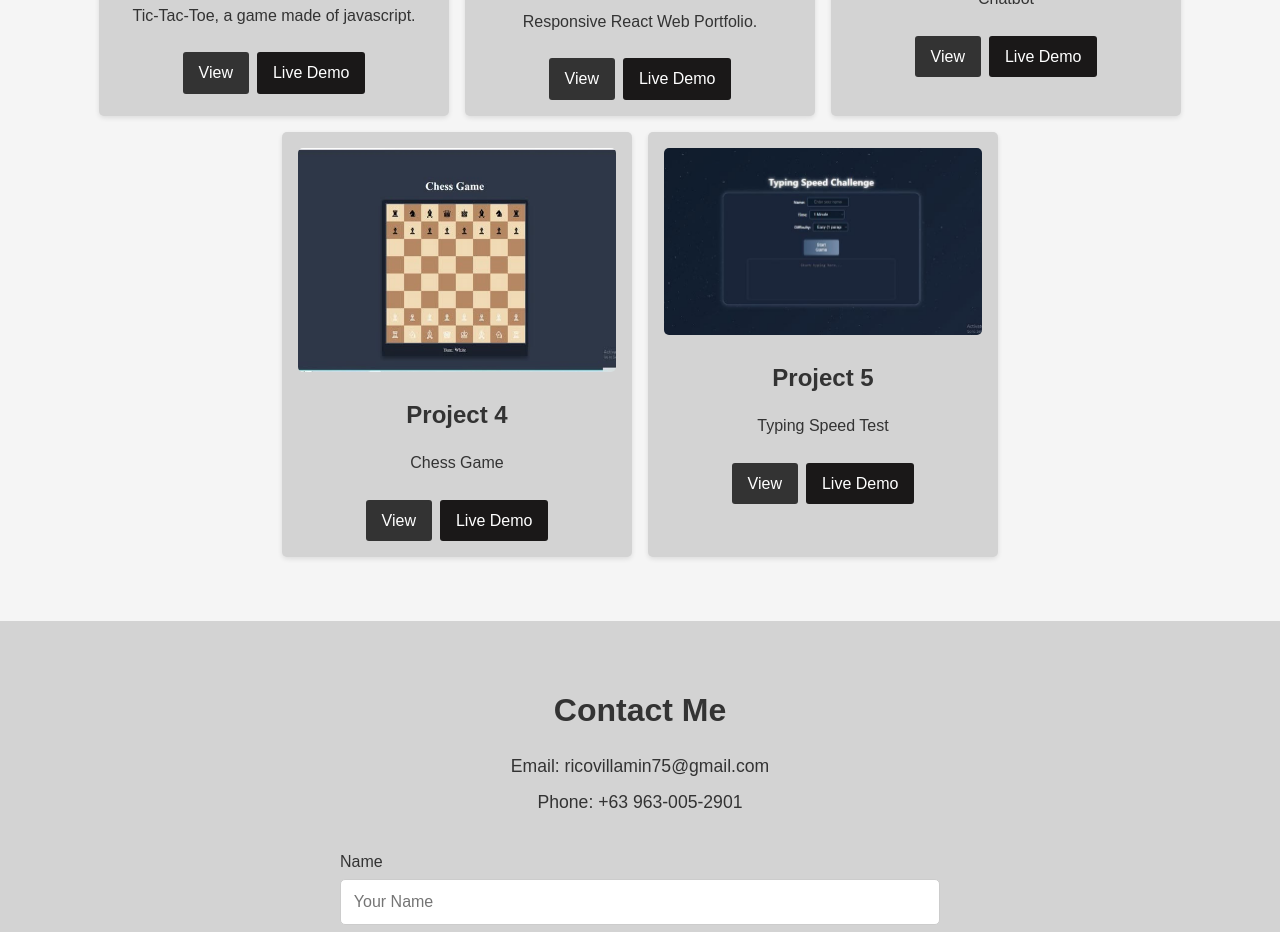
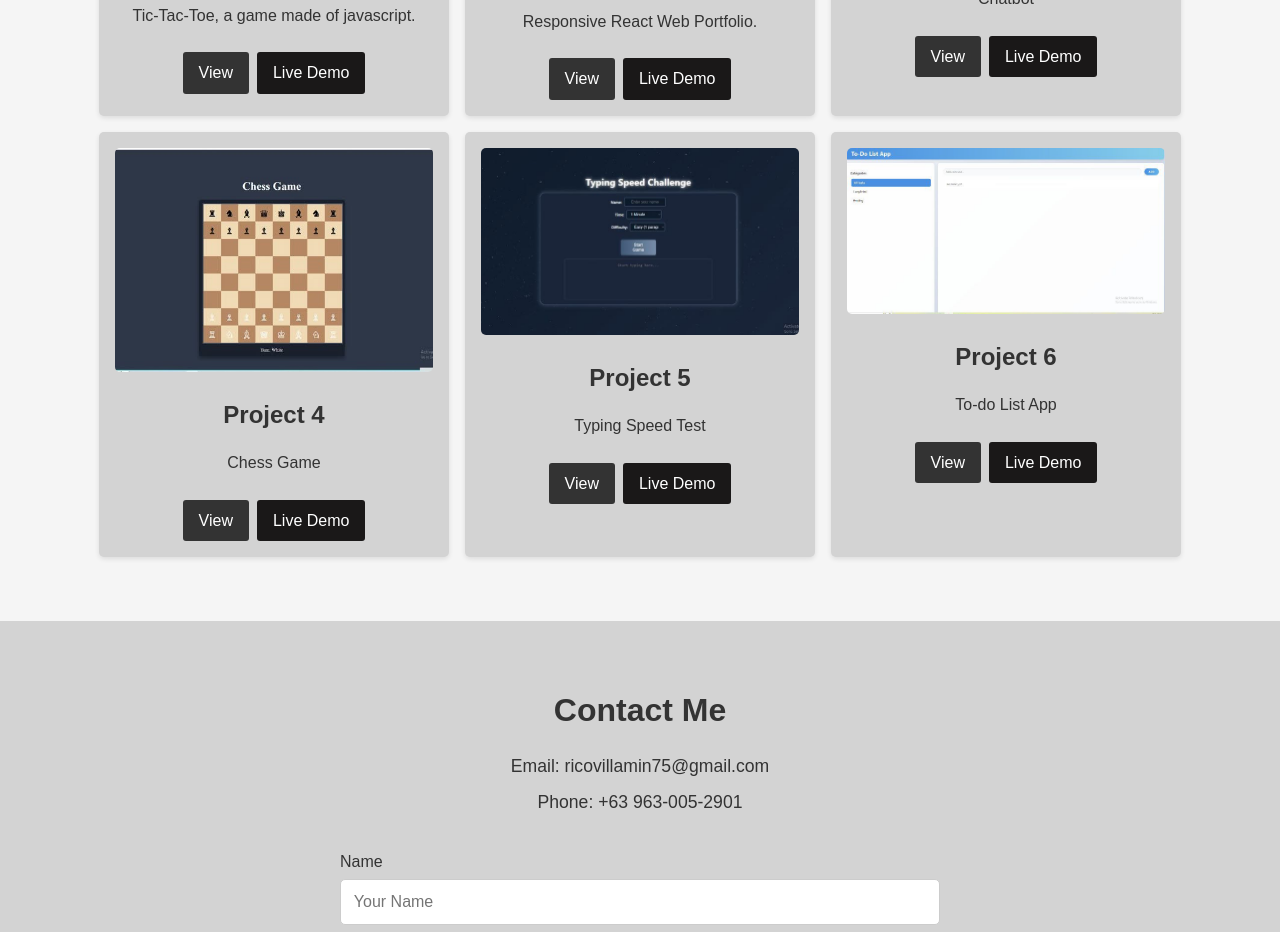
Before and after one commit to Secretive-Plotterrr/Responsive-Web-Portfolio-using-Flask, a plain HTML site: page index.html in a window 1280 px wide. Shown: the part 2940-3872 px from the top of the page. Drawn offline with nearby package versions, Linux system fonts and the light colour scheme.

Commit message:
Update Code

```diff
--- a/index.html
+++ b/index.html
@@ -185,6 +185,15 @@
                     <a href="https://secretive-plotterrr.github.io/Typing-Test-App/" target="_blank" class="demo-btn" rel="noopener">Live Demo</a>
                 </div>
             </div>
+            <div class="project-card">
+                <img src="static/images/project6.png" alt="Project 6" class="project-image" onclick="enlargeImage(this)">
+                <h3>Project 6</h3>
+                <p>To-do List App</p>
+                <div class="project-buttons">
+                    <a href="https://github.com/Secretive-Plotterrr/To-do-List" target="_blank" class="view-btn" rel="noopener">View</a>
+                    <a href="https://secretive-plotterrr.github.io/To-do-List/" target="_blank" class="demo-btn" rel="noopener">Live Demo</a>
+                </div>
+            </div>
         </div>
     </section>
 
```
Also changed, not shown: static/images/project6.png (added).
